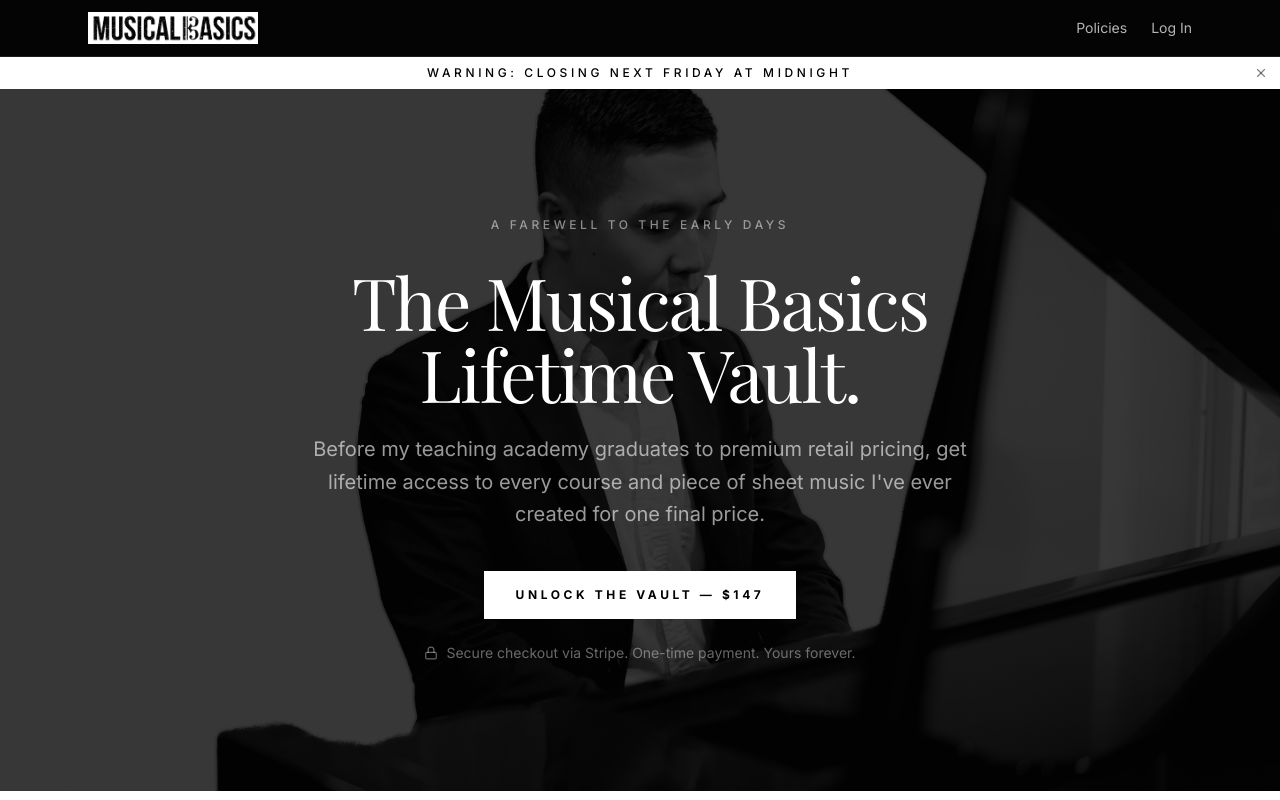
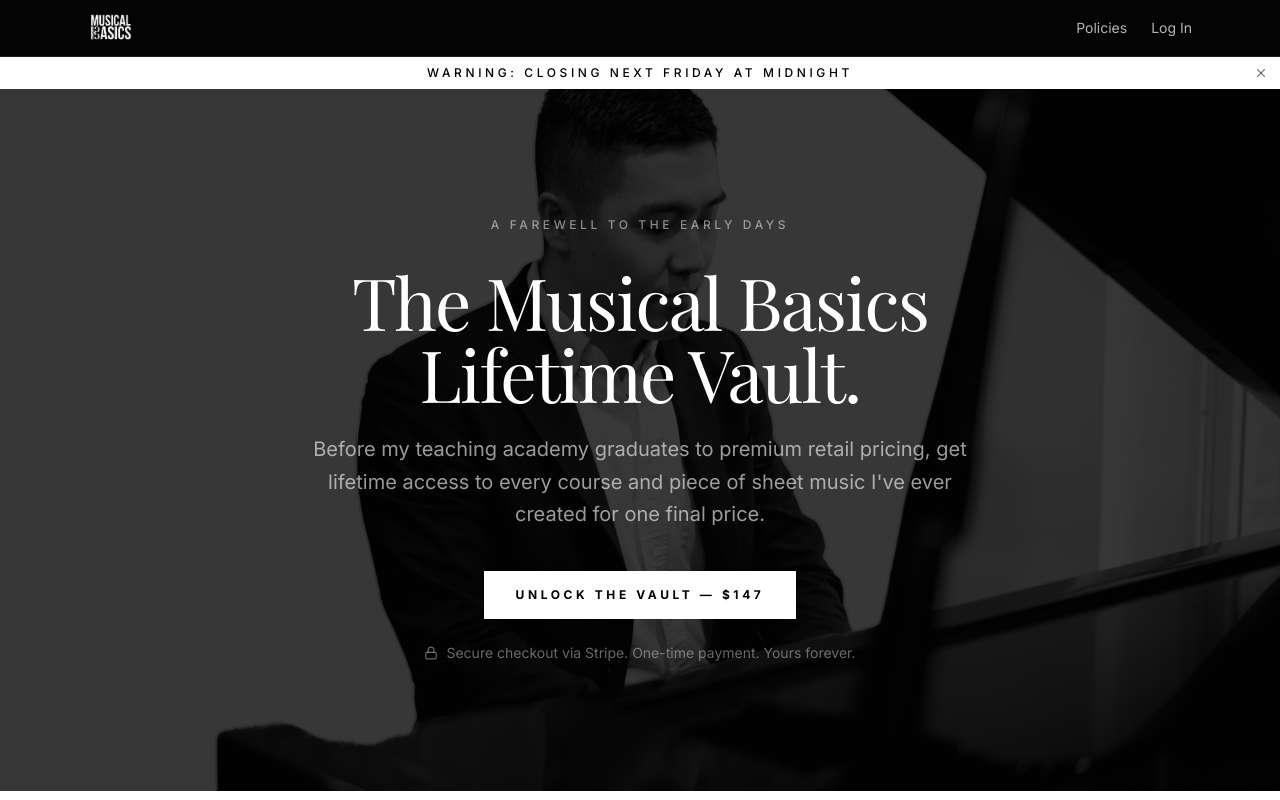
Before and after one commit to musical-basics/lifetime-vault-new, a Next.js app: page / in a window 1280 px wide. Shown: the top 800 px of the page. Built offline with nearby package versions, Linux system fonts and the light colour scheme; a web font is replaced by a local one.

Commit message:
Switch navbar logo to logo-02 PNG

```diff
--- a/components/navbar.tsx
+++ b/components/navbar.tsx
@@ -12,7 +12,7 @@ export function Navbar() {
       <div className="max-w-6xl mx-auto flex items-center justify-between px-6 h-14">
         <Link href="/" className="flex items-center">
           <Image
-            src="/images/musical basics logo horitzontal (1).jpg"
+            src="/images/musical basics logo-02 2.png"
             alt="Musical Basics"
             width={140}
             height={36}
```
Also changed, not shown: public/images/musical basics logo-02 2.png (added).
